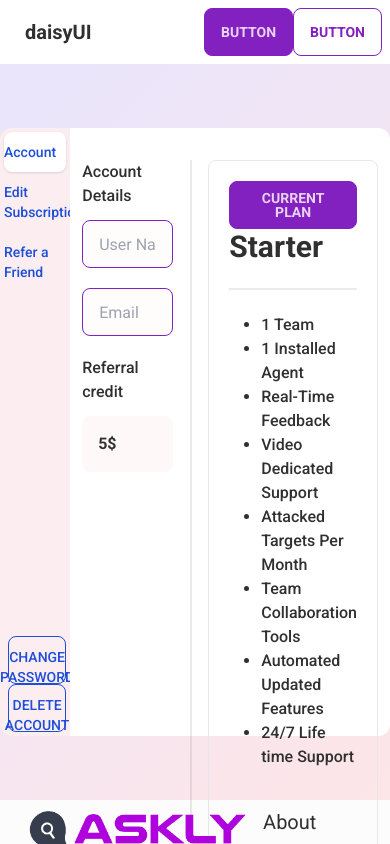
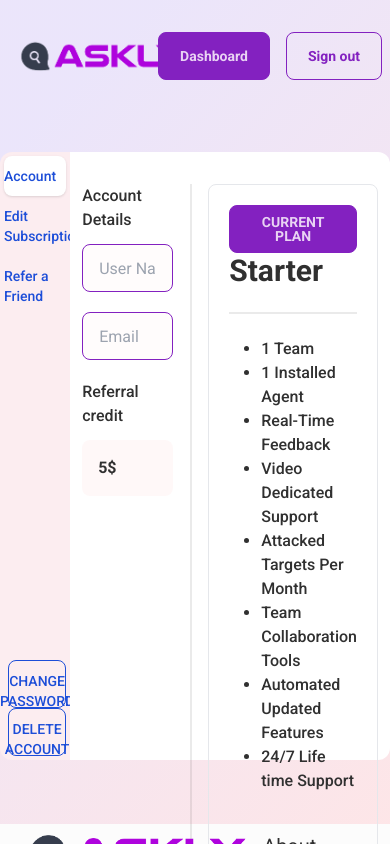
Before and after one commit to rakibul-wdp/askly, a Next.js app: page /account in a window 390 px wide. Shown: the top 844 px of the page. Built offline with nearby package versions, Linux system fonts and the light colour scheme.

Commit message:
responsive account page navbar

```diff
--- a/components/account/AccountNav.js
+++ b/components/account/AccountNav.js
@@ -1,14 +1,16 @@
-import React from 'react'
+import React from 'react';
+import AsklyLogo from "../../public/assets/images/common/asklyLogo.png";
+import Image from 'next/image';
 
 const AccountNav = () => {
   return (
-    <div className="navbar bg-base-100">
+    <div className="navbar pt-8 md:pt-10">
       <div className="navbar-start">
-        <a className="btn btn-ghost normal-case text-xl">daisyUI</a>
+        <Image src={AsklyLogo} width={250} height={250} alt='askly logo' />
       </div>
       <div className="navbar-end">
-        <a className="btn btn-primary">Button</a>
-        <a className="btn btn-outline btn-primary">Button</a>
+        <button className='btn btn-primary normal-case w-[7rem] md:btn-wide'>Dashboard</button>
+        <button className='btn btn-primary btn-outline normal-case w-[6rem] md:w-[8rem] ml-4'>Sign out</button>
       </div>
     </div>
   )
```
